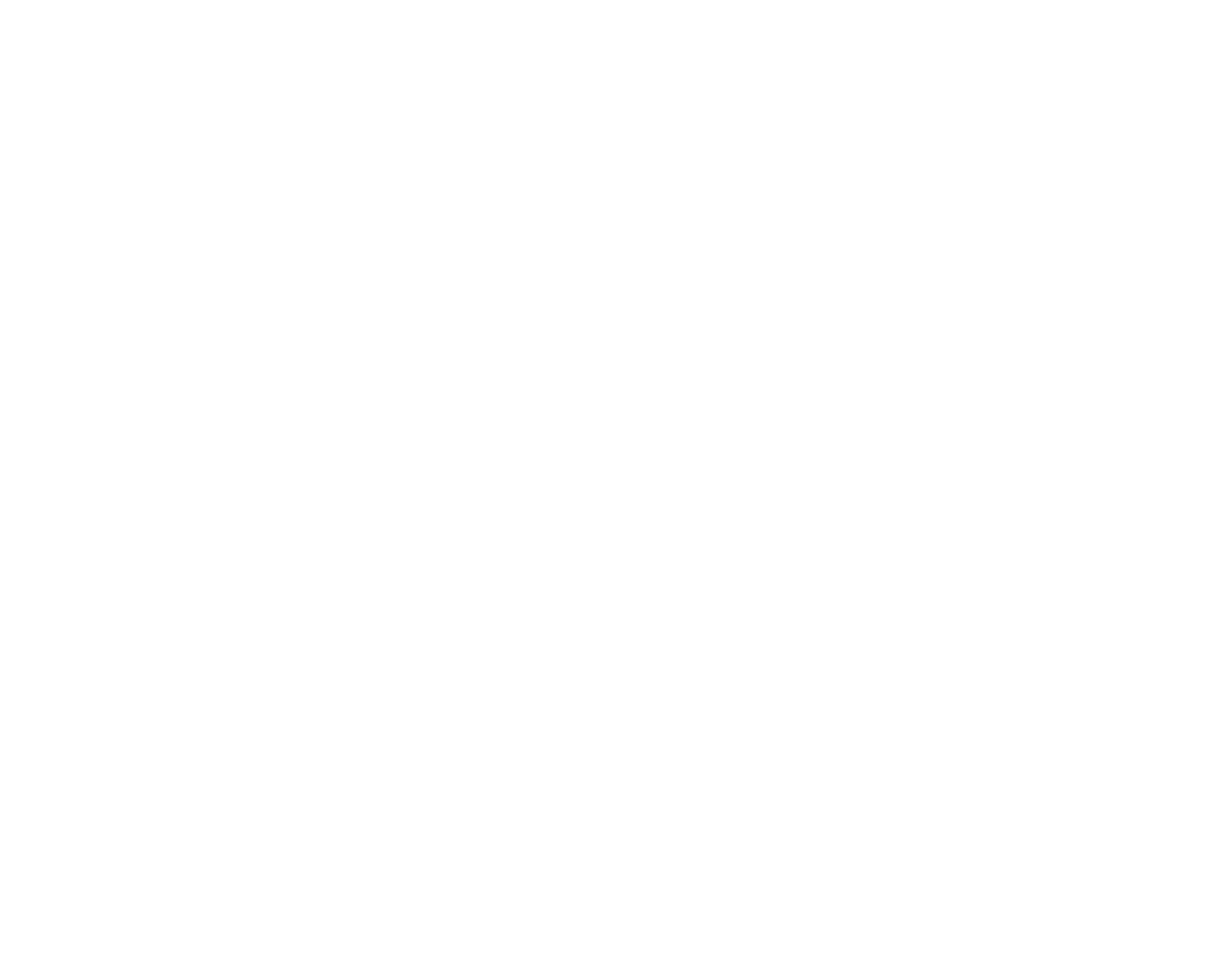
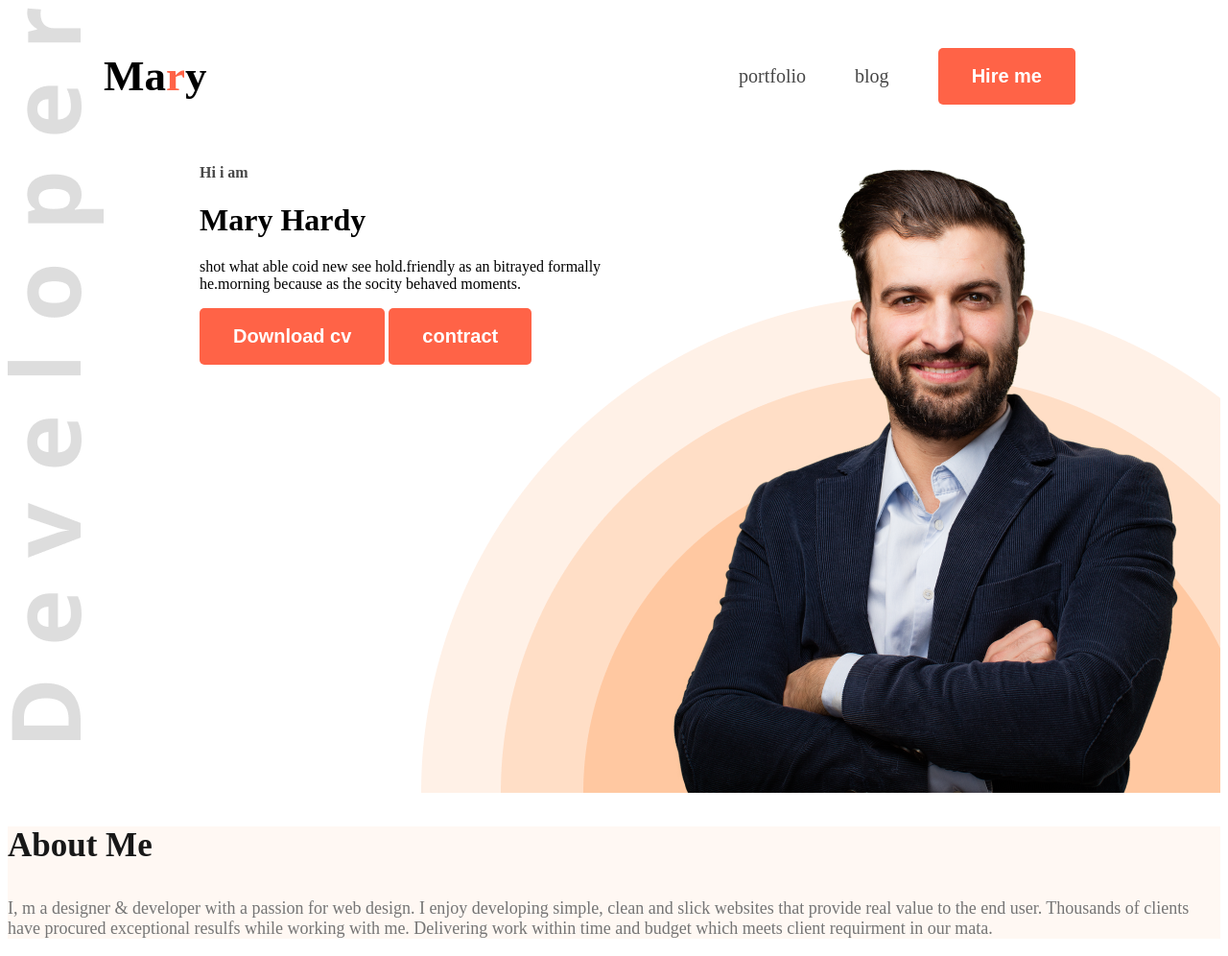
Before and after one commit to Tamim775/web-developer-portfolio, a plain HTML site: page index.html in a window 1280 px wide. Shown: the whole page at 96% size. Before the commit the page ends 800 px from the top, so only its background shows below. Drawn offline with Linux system fonts and the light colour scheme.

Commit message:
added a new file portfolio.css

```diff
--- a/index.html
+++ b/index.html
@@ -1,12 +1,35 @@
  <!DOCTYPE html>
  <html lang="en">
-<head>
+ <head class="secondary-bg">
   <meta charset="UTF-8">
   <meta name="viewport" content="width=device-width, initial-scale=1.0">
   <title>web developer portfolio</title>
+  <link rel="preconnect" href="https://fonts.googleapis.com">
+<link rel="preconnect" href="https://fonts.gstatic.com" crossorigin>
+<link href="https://fonts.googleapis.com/css2?family=Open+Sans:ital,wght@0,300..800;1,300..800&display=swap" rel="stylesheet">
+  <link rel="stylesheet" href="styles/portfolio.css">
  </head>
  <body>
-     <header>
+     <header class="header">
+      <nav>
+        <h3 class="nav-title">Ma<span class="text-primary">r</span>y</h3>
+        <ul>
+           <li><a class="dark-2" href="">portfolio</a></li>
+            <li><a class="dark-2" href="">blog</a></li>
+           <li><a href=""><button class="btn-primary">Hire me</button></a></li>
+        </ul>
+      </nav>
+      <div class="banner">
+      <div class="banner-content" >
+      <h4 class="banner-grettingns dark-2">Hi i am</h4>
+      <h1 class="banner-title">Mary Hardy</h1>
+      <p class="banner-description"></p>
+      shot what able coid new see hold.friendly as an bitrayed formally he.morning because as the socity behaved moments.
+      </p>
+      <button class="btn-primary">Download cv</button>
+       <button class="btn-primary">contract</button>
+       </div>
+       <img class="banner-profile-picture" src="images/hardy.png" alt="">
 
      </header>
      <main>
@@ -15,3 +38,16 @@
      <footer>
 
      </footer>
+ </body>
+ <main>
+     <section class="about secondary-bg">
+      <h3 class="section-title">About Me</h3>
+      <p class="section-description">
+I, m a designer & developer with a passion for web design. I enjoy developing simple, clean and slick websites that provide real value to the end user. Thousands of clients have procured exceptional resulfs while working with me. Delivering work within time and budget which meets  client requirment in our mata.
+      </p>
+     </section>
+ </main>
+ <footer>
+
+ </footer>
+ </html>
--- /dev/null
+++ b/styles/portfolio.css
@@ -0,0 +1,120 @@
+
+/* nav styles */
+
+
+
+.open-sans-normal   {
+  font-family: "Open Sans", sans-serif;
+  font-optical-sizing: auto;
+  font-style: normal;
+  font-variation-settings:
+    "wdth" 100;
+}
+
+/* shared style */
+.secondary-bg{
+    background-color: #FFF8F3;
+}
+.text-primary{
+    color: tomato;
+}
+
+nav ul{
+    display: flex;
+    align-items: center;
+
+}
+
+
+.btn-primary{
+    background-color: tomato;
+    font-weight: bold;
+    font-size: 20px;
+    color: white;
+    border: none;
+    padding: 18px 35px;
+    border-radius: 5px;
+
+
+}
+
+
+
+.section-title{
+    font-size: 35px;
+    font-weight: bold;
+    color: #181818;
+}
+
+
+.section-description{
+    font-size: 18px;
+    color: #757575;
+}
+
+/* header */
+.header{
+    background-image: url('../images/developer.png'),url('../images/header_bg.png');
+    background-repeat: no-repeat;
+    background-position: top left,bottom right;
+
+
+}
+
+.dark-2{
+    color: #474747;
+}
+
+
+nav ul li{
+    list-style: none;
+    margin-right: 51px;
+}
+
+
+nav li a {
+    text-decoration: none;
+    font-size: 20px;
+}
+
+ /* nav styles */
+ nav{
+    display: flex;
+    align-items:center;
+    justify-content: space-between;
+    margin: 0px 100px;
+ }
+ .nav-title{
+    font-weight: 800px;
+    font-size: 45px;
+
+ }
+
+/* banner styles */
+
+.banner{
+    display: flex;
+    justify-content: space-between;
+    margin: 0 35px 0 200px;
+    }
+
+    .banner-content{
+        max-width: 580px;
+    }
+
+.banner-greetings{
+    font size: 45px;
+    font-weight:  600px;
+
+
+}
+
+.banner-tittle{
+    font-weight: bold;
+    font-size: 85px;
+}
+
+.banner-profile-pic{
+    width: 580px;
+
+}
```
Lines whose indentation alone changed are shown as unchanged.
